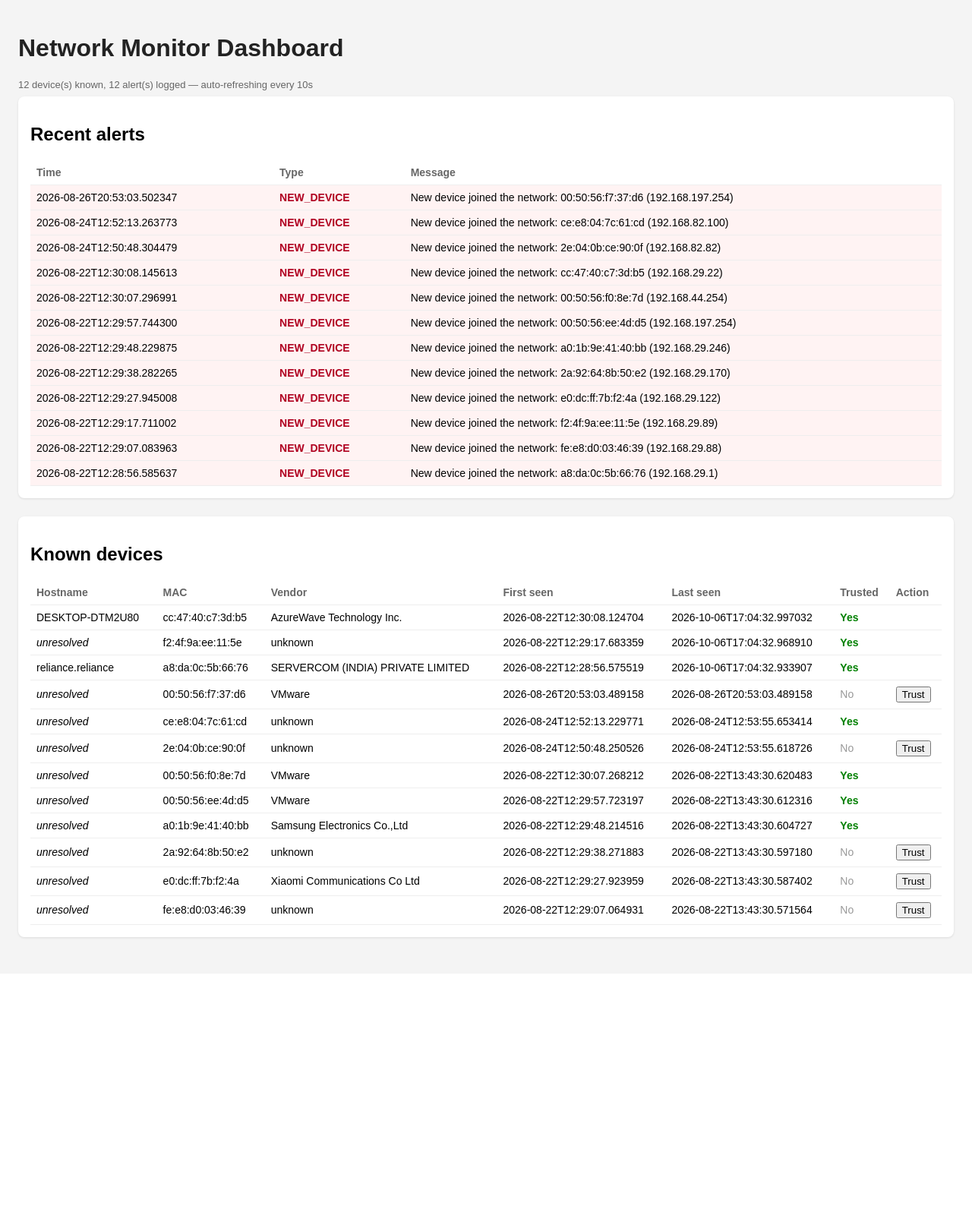
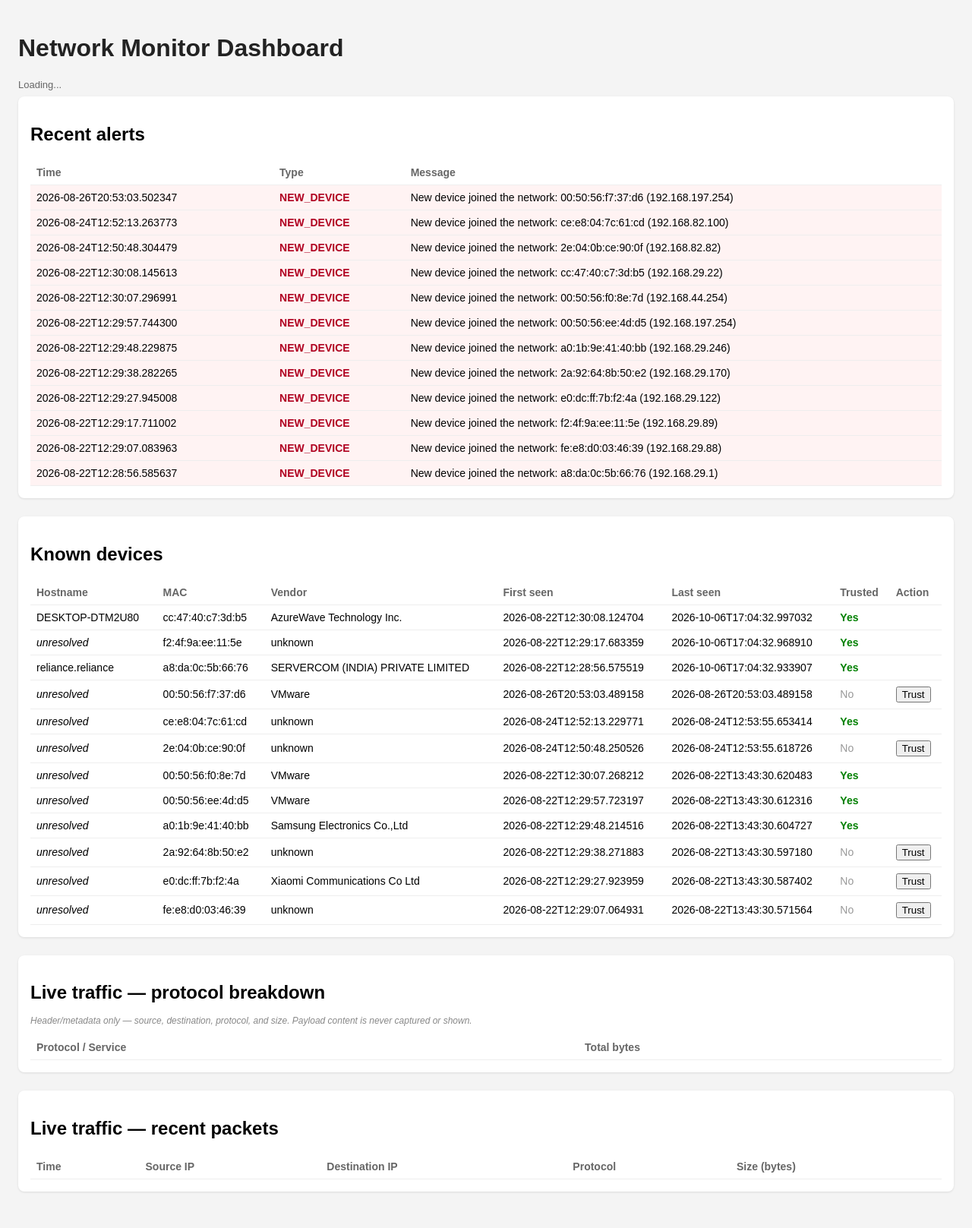
Before and after one commit to adarshvardhansingh12/Net_sentry, a Flask app: page / in a window 1280 px wide. Shown: the whole page at 76% size. Before the commit the page ends 1237 px from the top, so only its background shows below. Run offline with Flask 3, Linux system fonts and the light colour scheme; data comes from the database, SQL or seed files in the repository; lists and menus that the app fills with data are empty.

Commit message:
Update index.html

```diff
--- a/network_monitor/dashboard/templates/index.html
+++ b/network_monitor/dashboard/templates/index.html
@@ -15,6 +15,7 @@
         .alert-row { background: #fff3f3; }
         .alert-type { font-weight: bold; color: #b00020; }
         .status { font-size: 13px; color: #666; margin-bottom: 8px; }
+        .note { font-size: 12px; color: #888; font-style: italic; margin-top: -4px; }
     </style>
 </head>
 <body>
@@ -36,6 +37,27 @@
         <table id="devices-table">
             <thead>
                 <tr><th>Hostname</th><th>MAC</th><th>Vendor</th><th>First seen</th><th>Last seen</th><th>Trusted</th><th>Action</th></tr>
+            </thead>
+            <tbody></tbody>
+        </table>
+    </div>
+
+    <div class="panel">
+        <h2>Live traffic — protocol breakdown</h2>
+        <p class="note">Header/metadata only — source, destination, protocol, and size. Payload content is never captured or shown.</p>
+        <table id="protocol-table">
+            <thead>
+                <tr><th>Protocol / Service</th><th>Total bytes</th></tr>
+            </thead>
+            <tbody></tbody>
+        </table>
+    </div>
+
+    <div class="panel">
+        <h2>Live traffic — recent packets</h2>
+        <table id="packets-table">
+            <thead>
+                <tr><th>Time</th><th>Source IP</th><th>Destination IP</th><th>Protocol</th><th>Size (bytes)</th></tr>
             </thead>
             <tbody></tbody>
         </table>
@@ -73,6 +95,25 @@
                 </tr>
             `).join('');
 
+            const trafficRes = await fetch('/api/traffic');
+            const traffic = await trafficRes.json();
+
+            const protocolBody = document.querySelector('#protocol-table tbody');
+            protocolBody.innerHTML = traffic.protocol_stats.map(p => `
+                <tr><td>${p.protocol}</td><td>${p.bytes.toLocaleString()}</td></tr>
+            `).join('') || '<tr><td colspan="2"><em>No traffic captured yet</em></td></tr>';
+
+            const packetsBody = document.querySelector('#packets-table tbody');
+            packetsBody.innerHTML = traffic.recent_packets.map(p => `
+                <tr>
+                    <td>${p.time}</td>
+                    <td>${p.src_ip}</td>
+                    <td>${p.dst_ip}</td>
+                    <td>${p.protocol}</td>
+                    <td>${p.size}</td>
+                </tr>
+            `).join('') || '<tr><td colspan="5"><em>No traffic captured yet</em></td></tr>';
+
             document.getElementById('status').textContent =
                 `${devices.length} device(s) known, ${alertsList.length} alert(s) logged — auto-refreshing every 10s`;
         }
```
